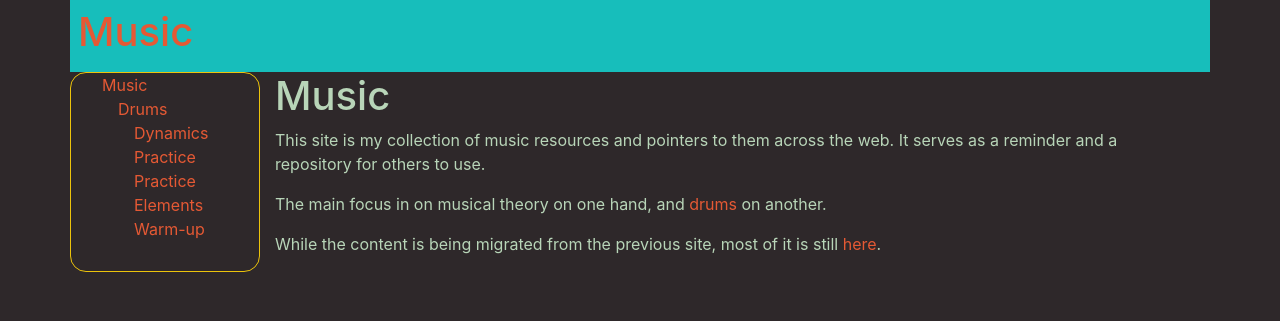
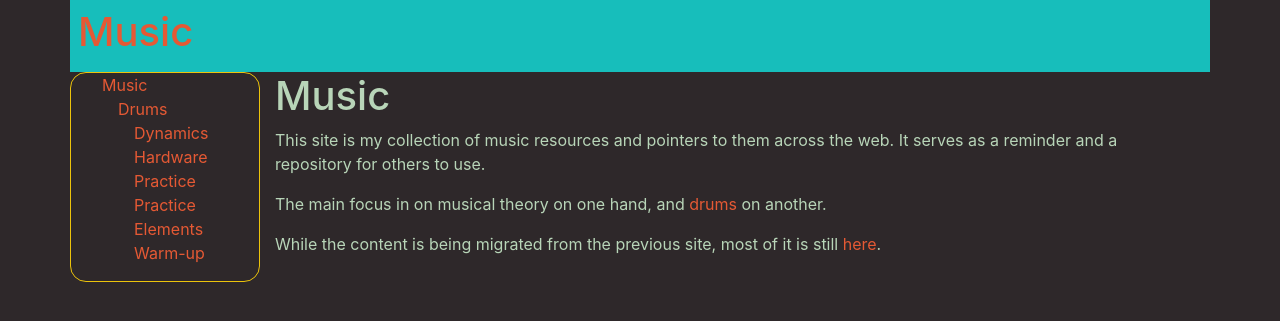
Before and after one commit to MisterY/music-site, a Jekyll site: the page built from index.md, in a window 1280 px wide. Shown: the top 321 px of the page. Built offline with Jekyll 4.4.1, drawn with Linux system fonts in a browser that asks for light colours; nearby versions of some CDN libraries; our own code applies the rules of GitHub Pages for plain Markdown files.

Commit message:
nav link to hardware page

```diff
--- a/_includes/left-nav.md
+++ b/_includes/left-nav.md
@@ -1,6 +1,7 @@
 * [Music](/)
     * [Drums](/drums/)
         * [Dynamics](/drums/dynamics)
+        * [Hardware](/drums/hardware)
         * [Practice](/drums/practice)
         * [Practice Elements](/drums/practice-elements)
         * [Warm-up](/drums/warmup)
```
